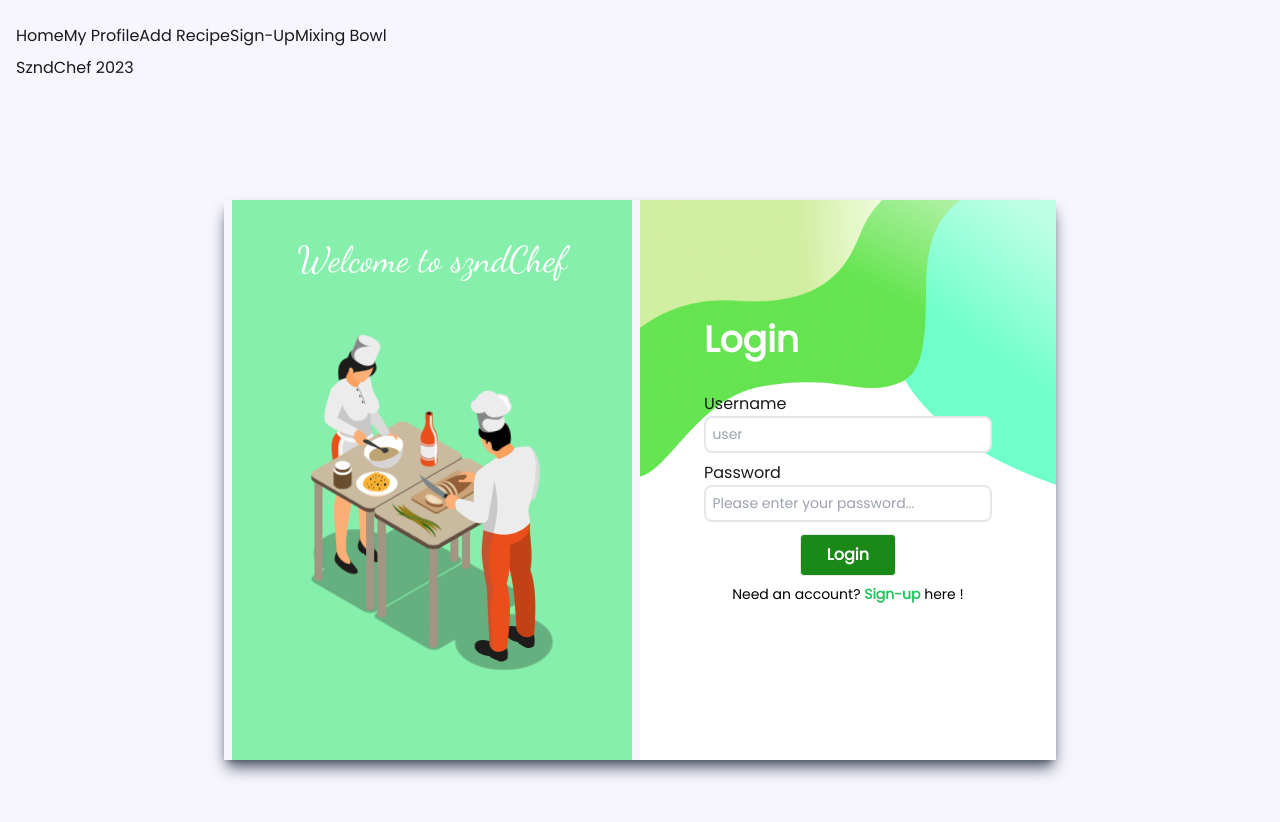
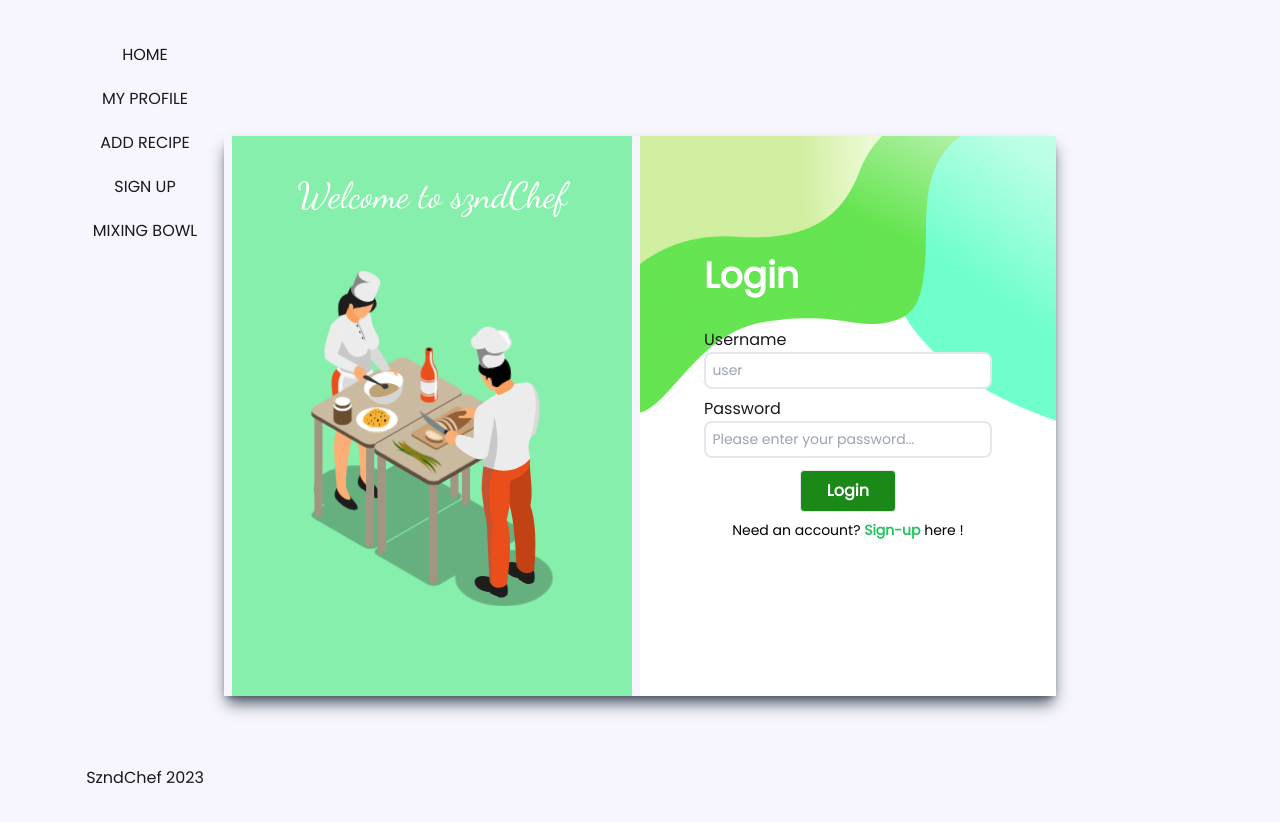
Before and after one commit to SmithNJ13/yao42_frontend, a React (Vite) app: page /login in a window 1280 px wide. Shown: the top 822 px of the page. Built offline with nearby package versions, Linux system fonts and the light colour scheme.

Commit message:
add navbar styling

```diff
--- a/src/components/NavBar/NavBar.css
+++ b/src/components/NavBar/NavBar.css
@@ -1,3 +1,37 @@
-.navbar {
+@import url('https://fonts.googleapis.com/css2?family=Poppins&display=swap');
+
+body {
+    color: #181A1B;
+    font-family: 'Poppins', sans-serif;
+    font-size: 20px;
+}
+
+.sidebar {
+    position: fixed;
+    top: 15px;
+    left: 0;
+    bottom: 0;
+    width: 290px;
+    display: flex;
+    flex-direction: column;
+    justify-content: space-between;
+    align-items: center;
     z-index: 1;
 }
+
+.navlinks {
+    display: flex;
+    flex-direction: column;
+    align-items: center;
+    padding: 20px;
+}
+
+.navlink {
+    text-decoration: none;
+    margin-bottom: 20px;
+}
+
+.footer {
+    bottom: 0;
+    padding: 10px;
+}
--- a/src/components/NavBar/index.jsx
+++ b/src/components/NavBar/index.jsx
@@ -1,21 +1,22 @@
-
 import { NavLink, Outlet } from 'react-router-dom'
 import './NavBar.css'
 
 const NavBar = () => {
   return (
     <>
+      <div className="sidebar">
         <nav className='navbar'>
           <div className='navlinks' data-testid="navlinks">
-     <NavLink to='/' className='navlink'>Home</NavLink>
-     <NavLink to='/profile' className='navlink'>My Profile</NavLink>
-     <NavLink to='/recipe' className='navlink'>Add Recipe</NavLink>
-     <NavLink to='/register' className='navlink'>Sign-Up</NavLink>
-     <NavLink to='/mixingbowl' className='navlink'>Mixing Bowl</NavLink>
+            <NavLink to='/' className='navlink'>HOME</NavLink>
+            <NavLink to='/profile' className='navlink'>MY PROFILE</NavLink>
+            <NavLink to='/recipe' className='navlink'>ADD RECIPE</NavLink>
+            <NavLink to='/register' className='navlink'>SIGN UP</NavLink>
+            <NavLink to='/mixingbowl' className='navlink'>MIXING BOWL</NavLink>
           </div>
         </nav>
         <Outlet />
         <footer className='footer'>SzndChef 2023</footer>
+      </div>
     </>
   )
 }
```
Lines whose indentation alone changed are shown as unchanged.
